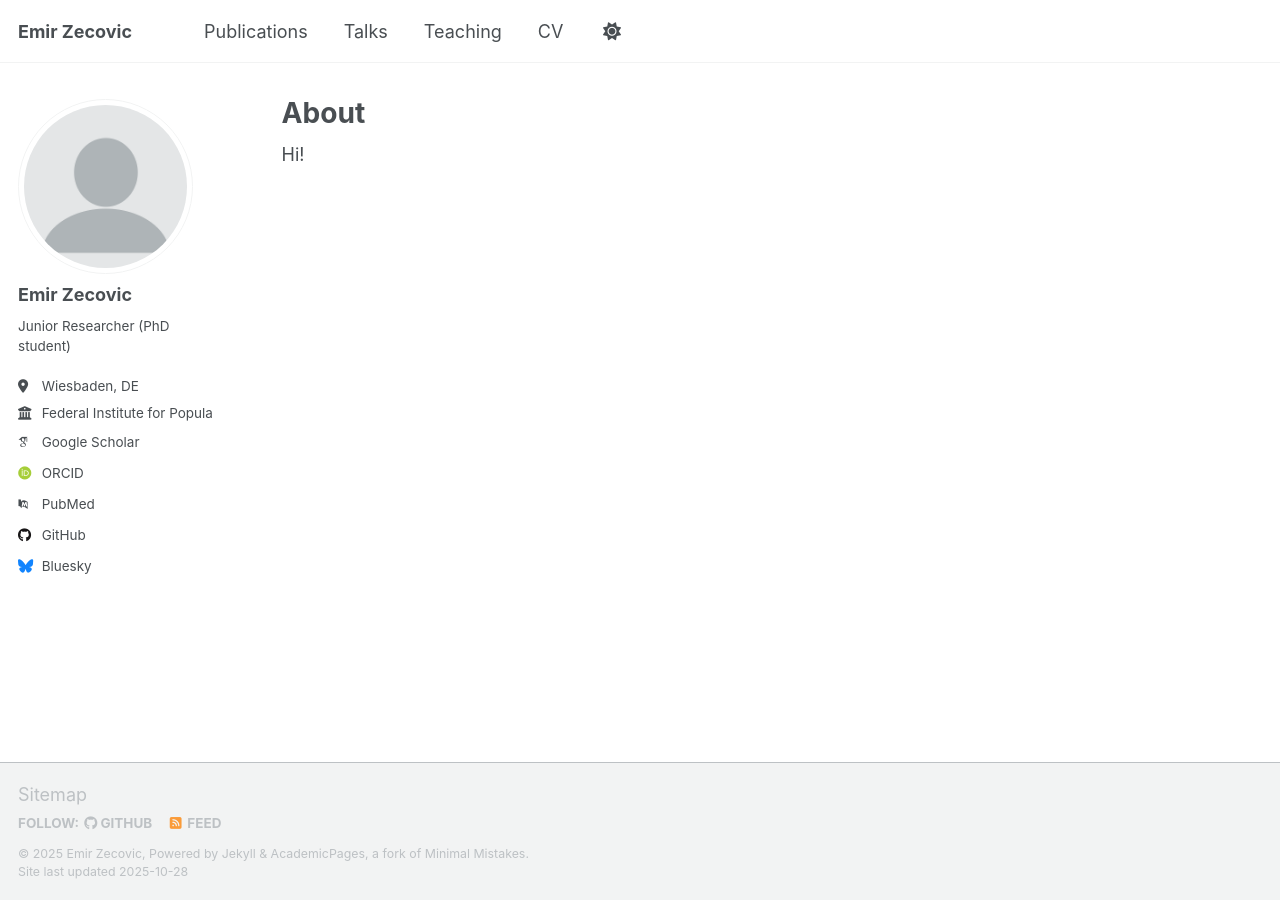
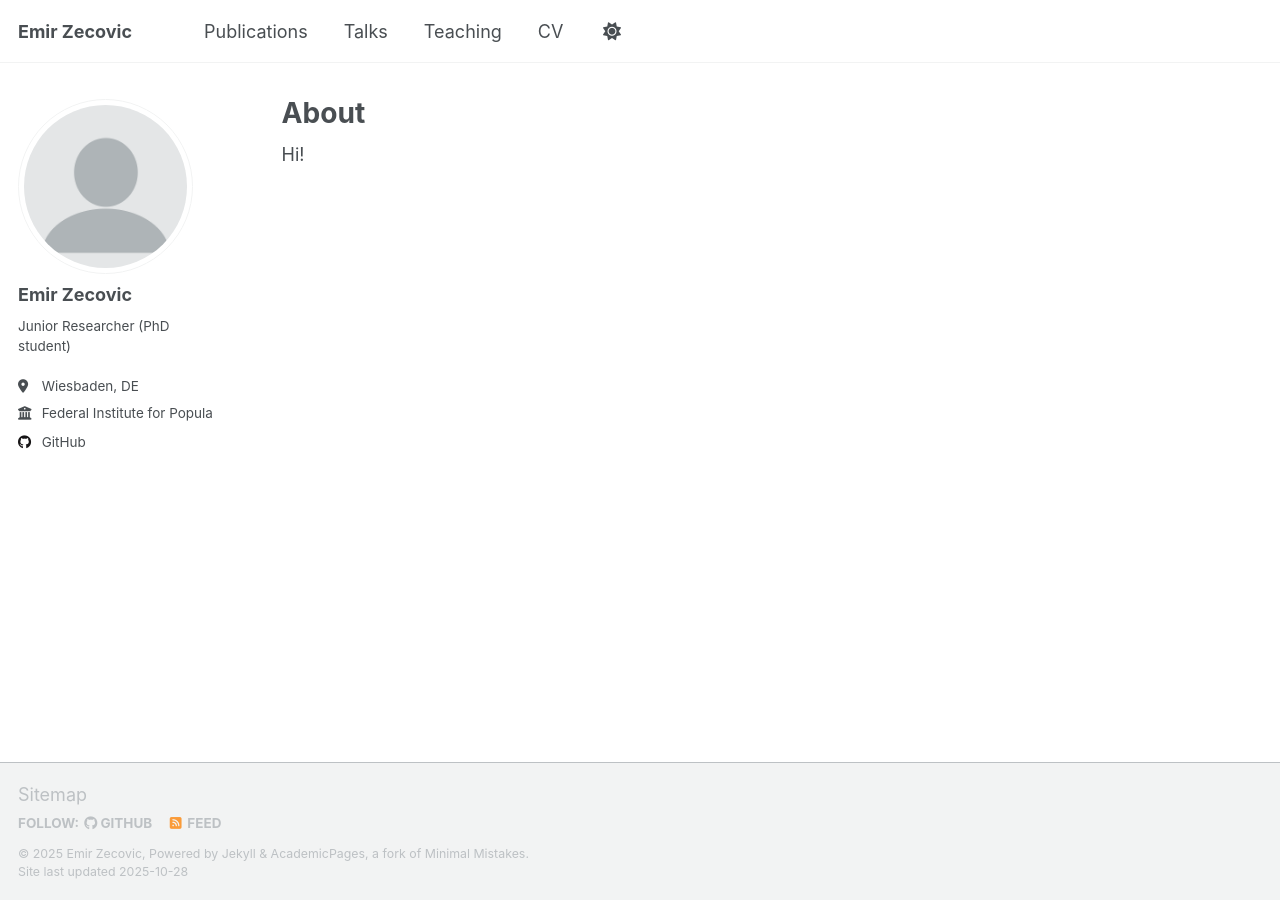
Before and after one commit to EmirZeco/EmirZeco.github.io, a Jekyll site: the page built from _pages/about.md, in a window 1280 px wide. Built offline with Jekyll 4.4.1, drawn with Linux system fonts in a browser that asks for light colours; some web fonts are replaced; a script that is not in the unit is left out.

Commit message:
Update _config.yml

```diff
--- a/_config.yml
+++ b/_config.yml
@@ -35,12 +35,12 @@ author:
   # Academic websites
   academia         : # URL
   arxiv            : # URL - Update with the correct link to your profile
-  googlescholar    : "https://scholar.google.com/citations?user=PS_CX0AAAAAJ"
+  googlescholar    : #"https://scholar.google.com/citations?user=PS_CX0AAAAAJ"
   inspire-hep      : # URL
   impactstory      : # URL
-  orcid            : "https://orcid.org/yourorcidurl"
+  orcid            : #"https://orcid.org/yourorcidurl"
   semantic         : # URL
-  pubmed           : "https://www.ncbi.nlm.nih.gov/pubmed/?term=john+snow"
+  pubmed           : #"https://www.ncbi.nlm.nih.gov/pubmed/?term=john+snow"
   researchgate     : # URL
   scopus           : # URL
 
@@ -48,13 +48,13 @@ author:
   bitbucket        : # Username - Update with your username on the site
   codepen          : # Username
   dribbble         : # Username
-  github           : "academicpages"
+  github           : "emirzeco"
   kaggle           : # Username
   stackoverflow    : # User number or user number and name (i.e., use "1" or "1/jeff-atwood")
 
   # Social media
   artstation       : # Username
-  bluesky          : "bsky.app" # Replace this with you Bluesky username
+  bluesky          : #"bsky.app" # Replace this with you Bluesky username
   facebook         : # Username
   flickr           : # Username
   foursquare       : # Username
```
